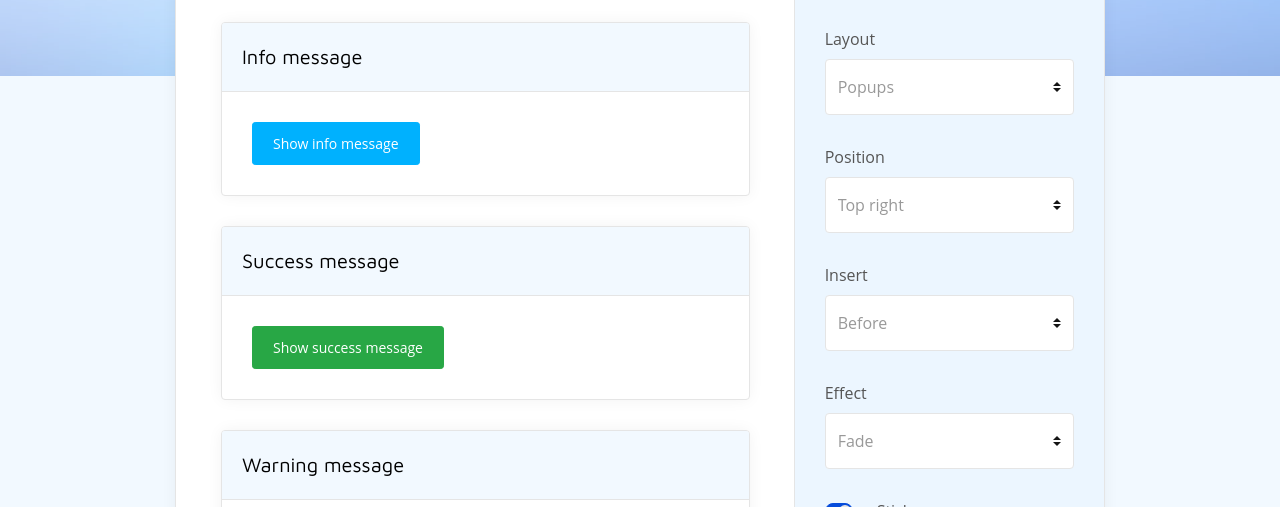
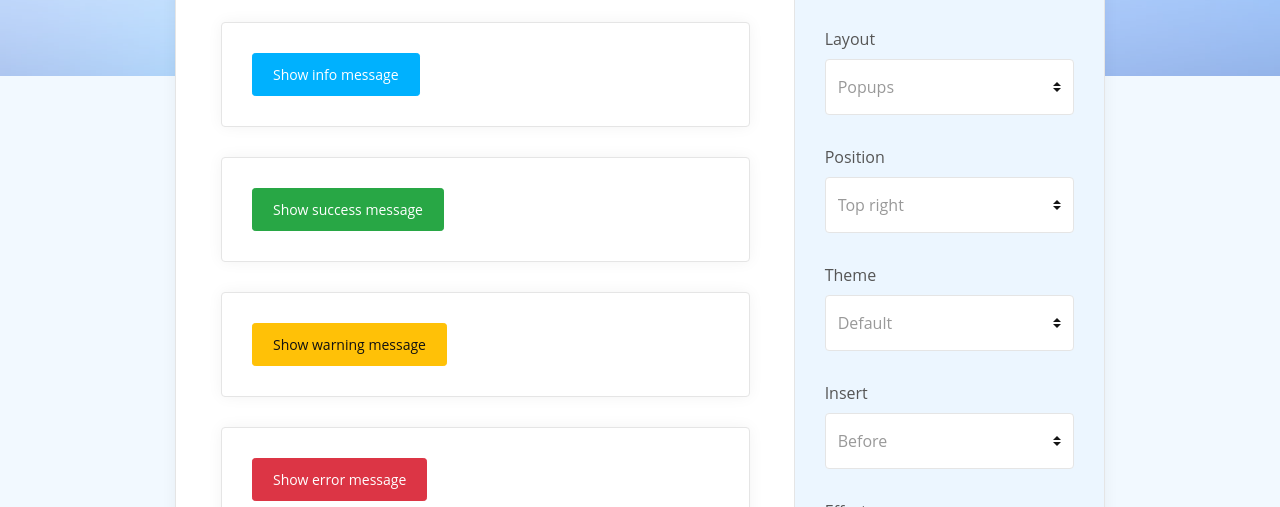
Before and after one commit to minitek/polipop, a website built with webpack: page docs/index.html in a window 1280 px wide. Shown: the part 293-800 px from the top of the page. Built offline with Linux system fonts and the light colour scheme.

Commit message:
Updated docs files

```diff
--- a/docs/assets/js/app.js
+++ b/docs/assets/js/app.js
@@ -1,8 +1,8 @@
 (function (document) {
     'use strict';
 
-	var pp;
-	var selector = 'mypolipop';
+    let pp;
+    const selector = 'mypolipop';
 
     function initPolipop(selector, options) {
         if (document.querySelector(selector))
@@ -12,21 +12,25 @@
     }
 
     document.addEventListener('DOMContentLoaded', function () {
-		var options = {
+        const options = {
             layout: 'popups',
+            position: 'top-right',
+            theme: 'default',
+            icons: true,
             insert: 'before',
-			pool: 12,
-			sticky: true,
+            pool: 0,
+            sticky: false,
             pauseOnHover: true,
-			life: 2000,
+            life: 4000,
+            progressbar: true,
             effect: 'slide',
-			easing: 'ease-in-out'
+            easing: 'ease-in-out',
         };
 
         initPolipop(selector, options);
 
         // Info
-		var info = document.querySelector('#info');
+        const info = document.querySelector('#info');
 
         info.addEventListener('click', function (e) {
             e.preventDefault();
@@ -34,12 +38,12 @@
             pp.add({
                 type: 'info',
                 title: 'Info',
-				content: 'This is an info message.'
+                content: 'This is an info message.',
             });
         });
 
         // Message
-		var success = document.querySelector('#success');
+        const success = document.querySelector('#success');
 
         success.addEventListener('click', function (e) {
             e.preventDefault();
@@ -47,12 +51,12 @@
             pp.add({
                 type: 'success',
                 title: 'Success',
-				content: 'This is a success message.'
+                content: 'This is a success message.',
             });
         });
 
         // Warning
-		var warning = document.querySelector('#warning');
+        const warning = document.querySelector('#warning');
 
         warning.addEventListener('click', function (e) {
             e.preventDefault();
@@ -60,12 +64,12 @@
             pp.add({
                 type: 'warning',
                 title: 'Warning',
-				content: 'This is a warning message.'
+                content: 'This is a warning message.',
             });
         });
 
         // Error
-		var error = document.querySelector('#error');
+        const error = document.querySelector('#error');
 
         error.addEventListener('click', function (e) {
             e.preventDefault();
@@ -73,12 +77,12 @@
             pp.add({
                 type: 'error',
                 title: 'Error',
-				content: 'This is an error message.'
+                content: 'This is an error message.',
             });
         });
 
         // Default
-		var message = document.querySelector('#message');
+        const message = document.querySelector('#message');
 
         message.addEventListener('click', function (e) {
             e.preventDefault();
@@ -86,12 +90,12 @@
             pp.add({
                 type: 'default',
                 title: 'Message',
-				content: 'This is a default message.'
+                content: 'This is a default message.',
             });
         });
 
         // Layout
-		var _layout = document.querySelector('#layout');
+        const _layout = document.querySelector('#layout');
         _layout.value = 'popups';
 
         _layout.addEventListener('change', function (e) {
@@ -101,23 +105,31 @@
         });
 
         // Position
-		var _position = document.querySelector('#position');
+        const _position = document.querySelector('#position');
         _position.value = 'top-right';
 
         _position.addEventListener('change', function (e) {
             options.position = this.value;
 
-			if (options.position === 'inline')
-				options.appendTo = '#sidebar';
-			else
-				options.appendTo = 'body';
+            if (options.position === 'inline') options.appendTo = '#sidebar';
+            else options.appendTo = 'body';
 
             pp.destroy();
             initPolipop(selector, options);
         });
 
+        // Theme
+        const _theme = document.querySelector('#theme');
+        _theme.value = 'default';
+
+        _theme.addEventListener('change', function (e) {
+            options.theme = this.value;
+            pp.destroy();
+            initPolipop(selector, options);
+        });
+
         // Insert
-		var _insert = document.querySelector('#insert');
+        const _insert = document.querySelector('#insert');
         _insert.value = 'before';
 
         _insert.addEventListener('change', function (e) {
@@ -126,18 +138,19 @@
         });
 
         // Pool
-		var _pool = document.querySelector('#pool');
+        const _pool = document.querySelector('#pool');
         _pool.value = 0;
 
         _pool.addEventListener('input', function (e) {
-			document.querySelector('#poolhelp span b').textContent = (parseInt(this.value, 10) === 0) ? 'off' : '> ' + this.value;
+            document.querySelector('#poolhelp span b').textContent =
+                parseInt(this.value, 10) === 0 ? 'off' : '> ' + this.value;
             options.pool = parseInt(this.value, 10);
             pp.setOption('pool', options.pool);
         });
 
         // Effect
-		var _effect = document.querySelector('#effect');
-		_effect.value = 'fade';
+        const _effect = document.querySelector('#effect');
+        _effect.value = 'slide';
 
         _effect.addEventListener('change', function (e) {
             options.effect = this.value;
@@ -145,17 +158,19 @@
         });
 
         // Life time
-		var _life = document.querySelector('#life');
+        const _life = document.querySelector('#life');
         _life.value = 2000;
 
         _life.addEventListener('input', function (e) {
-			document.querySelector('#lifehelp span b').textContent = (this.value / 1000).toFixed(1);
+            document.querySelector('#lifehelp span b').textContent = (
+                this.value / 1000
+            ).toFixed(1);
             options.life = parseInt(this.value, 10);
             pp.setOption('life', options.life);
         });
 
         // Pause on hover
-		var _pauseonhover = document.querySelector('#pauseonhover');
+        const _pauseonhover = document.querySelector('#pauseonhover');
         _pauseonhover.checked = true;
 
         _pauseonhover.addEventListener('change', function (e) {
@@ -164,13 +179,21 @@
         });
 
         // Sticky
-		var _sticky = document.querySelector('#sticky');
-		_sticky.checked = true;
+        const _sticky = document.querySelector('#sticky');
+        _sticky.checked = false;
 
         _sticky.addEventListener('change', function (e) {
             options.sticky = this.checked;
             pp.setOption('sticky', options.sticky);
         });
+
+        // Progress bar
+        const _progressbar = document.querySelector('#progressbar');
+        _progressbar.checked = true;
+
+        _progressbar.addEventListener('change', function (e) {
+            options.progressbar = this.checked;
+            pp.setOption('progressbar', options.progressbar);
         });
-
+    });
 })(document);
--- a/docs/index.html
+++ b/docs/index.html
@@ -7,6 +7,8 @@
     <link rel="stylesheet" href="assets/css/vendor.css" />
     <link rel="stylesheet" href="dist/css/polipop.core.css" /> <!-- virtual file stored in memory and served by webpack-dev-server -->
     <link rel="stylesheet" href="dist/css/polipop.default.css" /> <!-- virtual file stored in memory and served by webpack-dev-server -->
+    <link rel="stylesheet" href="dist/css/polipop.compact.css" /> <!-- virtual file stored in memory and served by webpack-dev-server -->
+    <link rel="stylesheet" href="dist/css/polipop.minimal.css" /> <!-- virtual file stored in memory and served by webpack-dev-server -->
     <link rel="stylesheet" href="assets/css/style.css" />
     <link href="https://fonts.googleapis.com/css2?family=Maven+Pro:wght@400;500;600;700&amp;display=swap" rel="stylesheet">
 
@@ -73,45 +75,45 @@
                 <article class="col-md-8 content-body">
 
                   <div class="card stacked mb-3">
-                    <div class="card-header p-2">
+                    <!-- <div class="card-header p-2">
                       <h4 class="fs-20">Info message</h4>
-                    </div>
+                    </div> -->
                     <div class="card-body">
                       <button type="submit" class="btn btn-info btn-sm" id="info">Show info message</button>
                     </div>
                   </div>
 
                   <div class="card stacked mb-3">
-                    <div class="card-header p-2">
+                    <!-- <div class="card-header p-2">
                       <h4 class="fs-20">Success message</h4>
-                    </div>
+                    </div> -->
                     <div class="card-body">
                       <button type="submit" class="btn btn-success btn-sm" id="success">Show success message</button>
                     </div>
                   </div>
 
                   <div class="card stacked mb-3">
-                    <div class="card-header p-2">
+                    <!-- <div class="card-header p-2">
                       <h4 class="fs-20">Warning message</h4>
-                    </div>
+                    </div> -->
                     <div class="card-body">
                       <button type="submit" class="btn btn-warning btn-sm" id="warning">Show warning message</button>
                     </div>
                   </div>
 
                   <div class="card stacked mb-3">
-                    <div class="card-header p-2">
+                    <!-- <div class="card-header p-2">
                       <h4 class="fs-20">Error message</h4>
-                    </div>
+                    </div> -->
                     <div class="card-body">
                       <button type="submit" class="btn btn-danger btn-sm" id="error">Show error message</button>
                     </div>
                   </div>
 
                   <div class="card stacked">
-                    <div class="card-header p-2">
+                    <!-- <div class="card-header p-2">
                       <h4 class="fs-20">Default message</h4>
-                    </div>
+                    </div> -->
                     <div class="card-body">
                       <button type="submit" class="btn btn-outline-dark btn-sm" id="message">Show default message</button>
                     </div>
@@ -153,6 +155,15 @@
                     </div>
 
                     <div class="mb-3">
+                      <label for="layout">Theme</label>
+                      <select class="custom-select custom-select-md" id="theme">
+                        <option value="default">Default</option>
+                        <option value="compact">Compact</option>
+                        <option value="minimal">Minimal</option>
+                      </select>
+                    </div>
+
+                    <div class="mb-3">
                       <label for="insert">Insert</label>
                       <select class="custom-select custom-select-md" id="insert">
                         <option value="before" selected>Before</option>
@@ -170,8 +181,15 @@
 
                     <div class="mb-3">
                       <div class="custom-control custom-switch">
-                        <input type="checkbox" class="custom-control-input" id="sticky" checked>
+                        <input type="checkbox" class="custom-control-input" id="sticky">
                         <label class="custom-control-label" for="sticky">Sticky</label>
+                      </div>
+                    </div>
+
+                    <div class="mb-3">
+                      <div class="custom-control custom-switch">
+                        <input type="checkbox" class="custom-control-input" id="progressbar" checked>
+                        <label class="custom-control-label" for="progressbar">Progress bar</label>
                       </div>
                     </div>
 
```
Also changed, not shown: docs/dist/css/polipop.compact.css (added), docs/dist/css/polipop.compact.min.css (added), docs/dist/css/polipop.core.css, docs/dist/css/polipop.core.min.css, docs/dist/css/polipop.default.css, docs/dist/css/polipop.default.min.css, docs/dist/css/polipop.minimal.css (added), docs/dist/css/polipop.minimal.min.css (added), docs/dist/polipop.js, docs/dist/polipop.min.js. Lines whose indentation alone changed are shown as unchanged.
